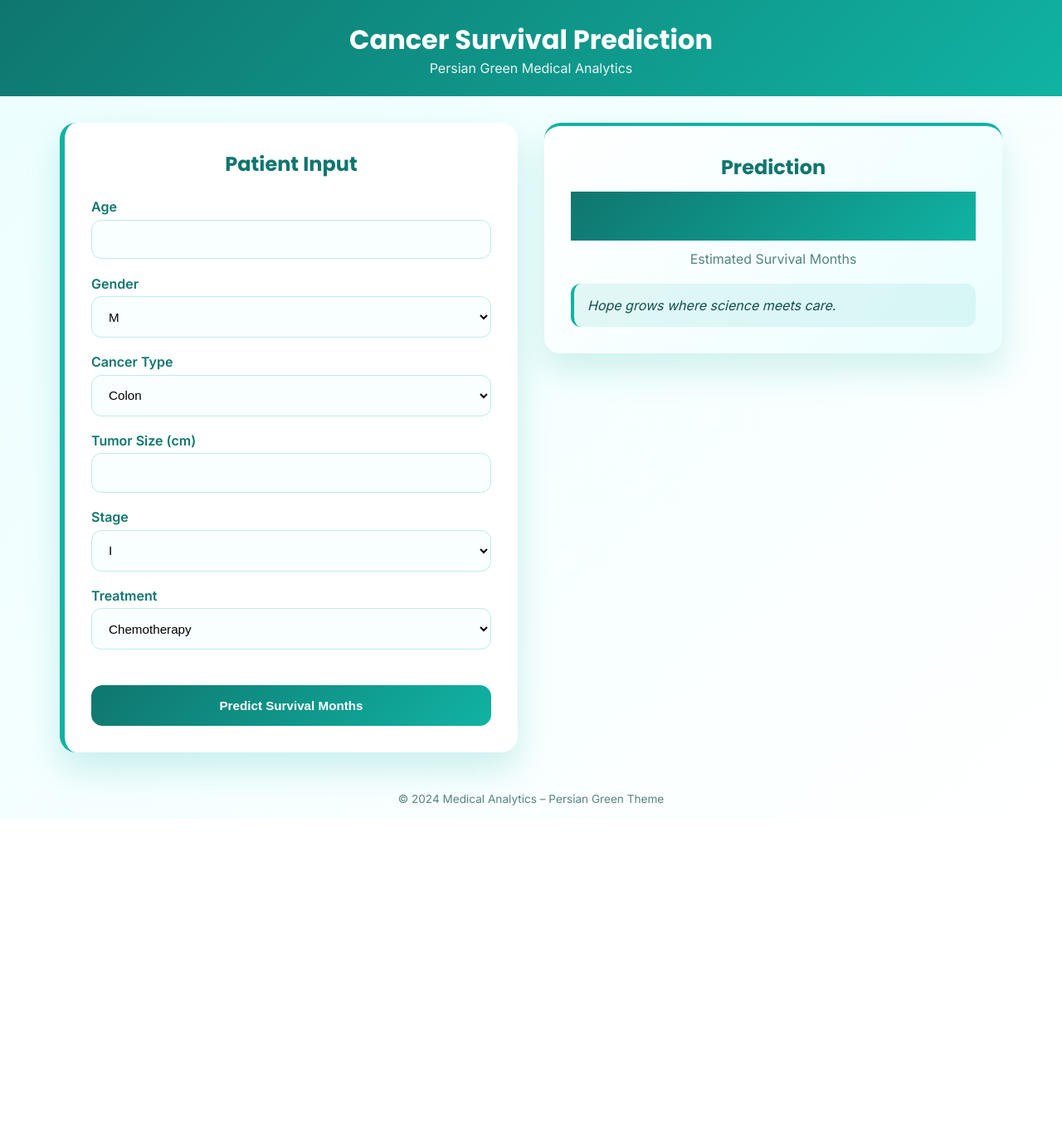
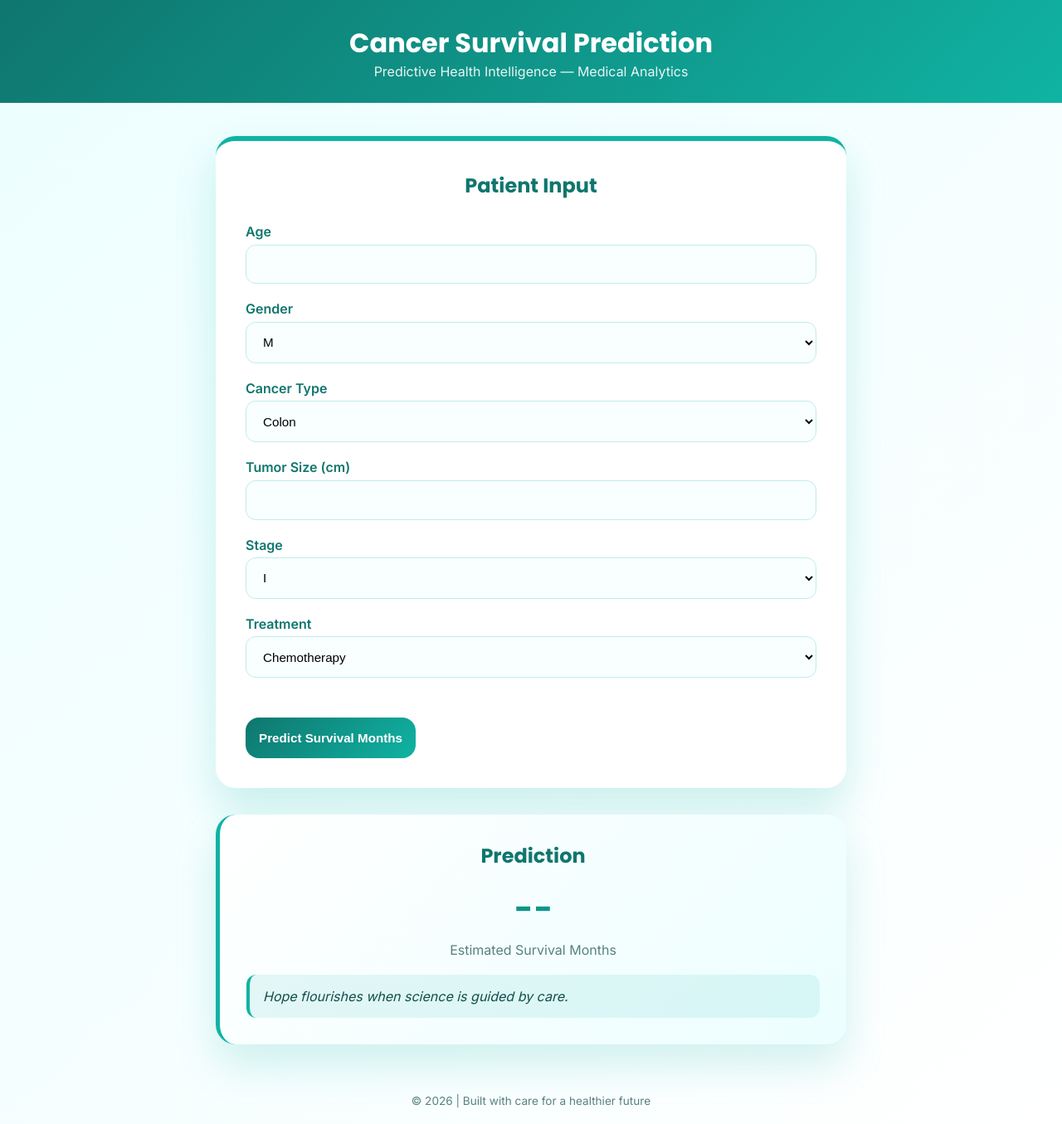
Before and after one commit to kathir-01/cancerML, a Flask app: page / in a window 1280 px wide. Shown: the whole page at 83% size. Before the commit the page ends 971 px from the top, so only its background shows below. Run offline with Flask 3, Linux system fonts and the light colour scheme; parts of the project's set-up code (start-up, migrations or seed data) failed here and were passed over.

Commit message:
Update index.html

```diff
--- a/templates/index.html
+++ b/templates/index.html
@@ -28,10 +28,10 @@ body{
 
 /* HEADER */
 header{
-  padding:1.5rem;
-  text-align:center;
   background:linear-gradient(135deg,var(--pg-dark),var(--pg-main));
   color:#fff;
+  padding:1.75rem;
+  text-align:center;
 }
 
 header h1{
@@ -41,46 +41,48 @@ header h1{
 
 header p{opacity:.9}
 
-/* MAIN LAYOUT */
+/* MAIN */
 main{
-  max-width:1200px;
+  max-width:800px;
   margin:auto;
-  padding:2rem;
-  display:grid;
-  grid-template-columns:1fr 1fr;
+  padding:2.5rem 1.25rem;
+  display:flex;
+  flex-direction:column;
   gap:2rem;
 }
 
-/* FORM CARD */
+/* FORM */
 form{
-  background:var(--white);
-  border-radius:1.25rem;
-  padding:2rem;
-  box-shadow:0 20px 40px rgba(16,179,163,.2);
-  border-left:6px solid var(--pg-main);
+  background:#fff;
+  padding:2.25rem;
+  border-radius:1.5rem;
+  box-shadow:0 25px 50px rgba(16,179,163,.2);
+  border-top:6px solid var(--pg-main);
 }
 
 .form-title{
+  text-align:center;
   font-family:'Poppins',sans-serif;
-  text-align:center;
-  margin-bottom:1.5rem;
+  margin-bottom:1.75rem;
   color:var(--pg-dark);
 }
 
-.input-group{margin-bottom:1.2rem}
+.input-group{
+  display:flex;
+  flex-direction:column;
+  gap:.35rem;
+  margin-bottom:1.25rem;
+}
 
 label{
-  display:block;
-  margin-bottom:.35rem;
   font-weight:600;
   color:var(--pg-dark);
 }
 
 input,select{
-  width:100%;
   padding:.9rem 1rem;
   border-radius:.75rem;
-  border:1.5px solid #bdebea;
+  border:1.5px solid #bfeceb;
   background:#f9fffe;
   font-size:.95rem;
 }
@@ -92,37 +94,61 @@ input:focus,select:focus{
 }
 
 input[type="submit"]{
-  margin-top:1.5rem;
-  width:100%;
+  margin-top:1.75rem;
   padding:1rem;
   border:none;
-  border-radius:.85rem;
+  border-radius:1rem;
   background:linear-gradient(135deg,var(--pg-dark),var(--pg-main));
   color:#fff;
   font-weight:600;
   cursor:pointer;
 }
 
-/* RESULT AREA */
-.result-container{
-  display:flex;
-  flex-direction:column;
-  gap:1.5rem;
+/* RESULT */
+.result-card,
+.patient-details-card{
+  background:linear-gradient(135deg,#fff,var(--pg-soft));
+  padding:2rem;
+  border-radius:1.5rem;
+  box-shadow:0 25px 50px rgba(16,179,163,.18);
+  border-left:5px solid var(--pg-main);
 }
 
-.patient-details-card,
-.result-card{
-  background:linear-gradient(135deg,#fff,var(--pg-soft));
-  padding:2rem;
-  border-radius:1.25rem;
-  box-shadow:0 20px 40px rgba(16,179,163,.18);
-  border-top:4px solid var(--pg-main);
+.result-card h2{
+  text-align:center;
+  font-family:'Poppins',sans-serif;
+  color:var(--pg-dark);
 }
 
+.prediction-value{
+  text-align:center;
+  font-size:3.2rem;
+  font-weight:700;
+  margin:.75rem 0;
+  background:linear-gradient(135deg,var(--pg-dark),var(--pg-main));
+  -webkit-background-clip:text;
+  -webkit-text-fill-color:transparent;
+}
+
+.prediction-label{
+  text-align:center;
+  opacity:.7;
+}
+
+.quote{
+  margin-top:1.25rem;
+  padding:1rem;
+  background:rgba(16,179,163,.1);
+  border-left:4px solid var(--pg-main);
+  border-radius:.75rem;
+  font-style:italic;
+}
+
+/* PATIENT DETAILS */
 .patient-details-title{
   text-align:center;
-  margin-bottom:1.2rem;
   font-family:'Poppins',sans-serif;
+  margin-bottom:1.25rem;
   color:var(--pg-dark);
 }
 
@@ -149,47 +175,17 @@ input[type="submit"]{
   color:var(--pg-dark);
 }
 
-.result-card h2{
-  text-align:center;
-  font-family:'Poppins',sans-serif;
-  color:var(--pg-dark);
-}
-
-.prediction-value{
-  text-align:center;
-  font-size:3rem;
-  font-weight:700;
-  margin:.75rem 0;
-  background:linear-gradient(135deg,var(--pg-dark),var(--pg-main));
-
-  -webkit-text-fill-color:transparent;
-}
-
-.prediction-label{
-  text-align:center;
-  opacity:.7;
-}
-
-.quote{
-  margin-top:1.25rem;
-  padding:1rem;
-  background:rgba(16,179,163,.1);
-  border-left:4px solid var(--pg-main);
-  border-radius:.75rem;
-  font-style:italic;
-}
-
 /* FOOTER */
 footer{
   text-align:center;
-  padding:1rem;
   font-size:.85rem;
   opacity:.7;
+  padding:1.25rem;
 }
 
-/* RESPONSIVE */
-@media(max-width:900px){
-  main{grid-template-columns:1fr}
+/* MOBILE */
+@media(max-width:600px){
+  .details-grid{grid-template-columns:1fr}
 }
 </style>
 </head>
@@ -198,7 +194,7 @@ footer{
 
 <header>
   <h1>Cancer Survival Prediction</h1>
-  <p>Persian Green Medical Analytics</p>
+  <p>Predictive Health Intelligence — Medical Analytics</p>
 </header>
 
 <main>
@@ -248,9 +244,15 @@ footer{
   <input type="submit" value="Predict Survival Months">
 </form>
 
-<!-- RESULT -->
-<div class="result-container">
+<!-- PREDICTION -->
+<div class="result-card">
+  <h2>Prediction</h2>
+  <div class="prediction-value">{% if prediction %}{{ prediction }}{% else %}--{% endif %}</div>
+  <div class="prediction-label">Estimated Survival Months</div>
+  <p class="quote">Hope flourishes when science is guided by care.</p>
+</div>
 
+<!-- PATIENT DETAILS -->
 <div class="patient-details-card" {% if prediction is none %}style="display:none"{% endif %}>
   <h3 class="patient-details-title">Patient Details</h3>
   <div class="details-grid">
@@ -263,19 +265,10 @@ footer{
   </div>
 </div>
 
-  <div class="result-card">
-    <h2>Prediction</h2>
-    <div class="prediction-value">{% if prediction %}{{ prediction }}{% else %}--{% endif %}</div>
-    <div class="prediction-label">Estimated Survival Months</div>
-    <p class="quote">Hope grows where science meets care.</p>
-  </div>
-
-</div>
-
 </main>
 
 <footer>
-  © 2024 Medical Analytics – Persian Green Theme
+© 2026 | Built with care for a healthier future
 </footer>
 
 </body>
```
Lines whose indentation alone changed are shown as unchanged.
